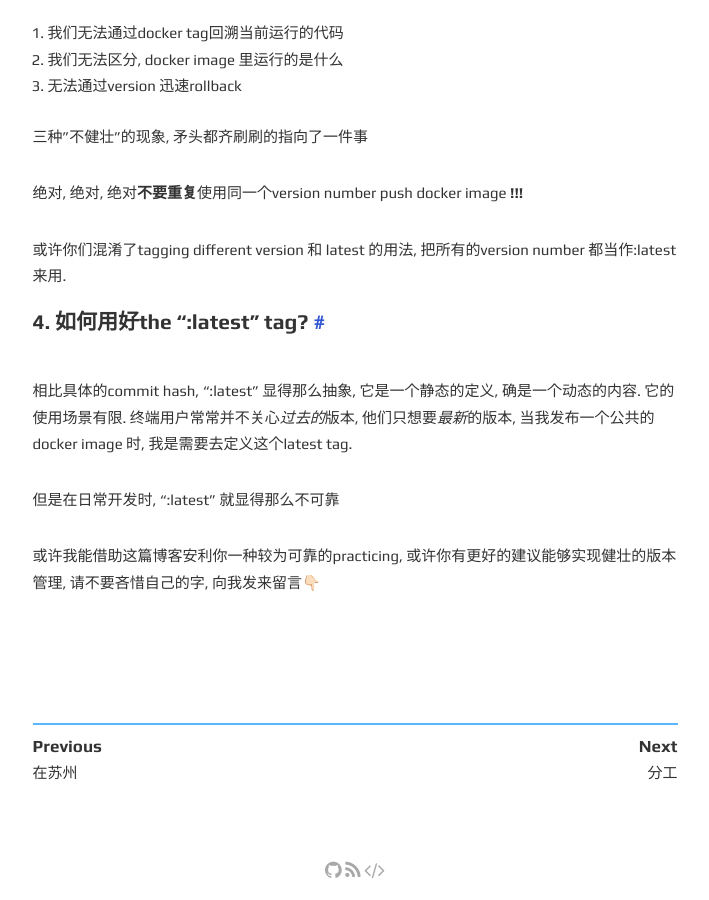
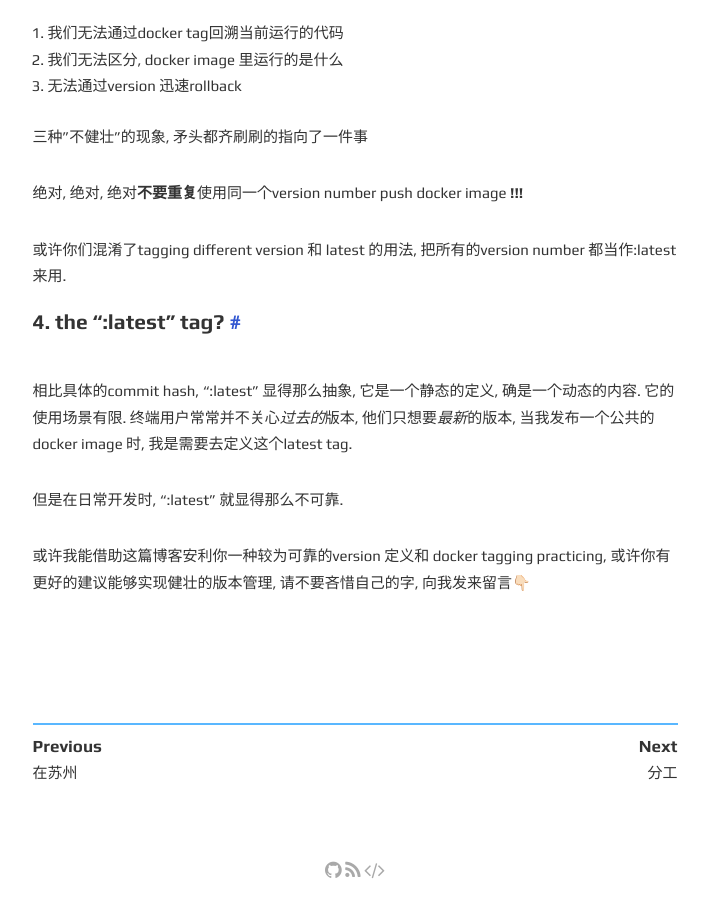
Before and after one commit to DavideBri/Gesko, a Jekyll site: the page built from _posts/2022-02-18-tagging-docker.md, in a window 1280 px wide and 900 px high, scrolled down 1812 px. Shown: the whole window, without its empty margins (285-994 px from the left). Built offline with Jekyll 4.4.1, drawn with Linux system fonts in a browser that asks for light colours; comment, search, counter and statistics services are not loaded; some of the changed text lies outside the part shown.

Commit message:
docker tagging

```diff
--- a/_posts/2022-02-18-tagging-docker.md
+++ b/_posts/2022-02-18-tagging-docker.md
@@ -24,6 +25,7 @@ published: true
 这种版本定义方法, 在公共的docker image 里使用广泛. 但是你的项目如果只是一个private docker image 时, 就大可不必使用SemVer 了, 因为在自动化的过程中, 这样的版本定义方式就不那么"智能"了.
 
 什么是so called "智能"的版本定义呢? 我希望我的软件能够每次build 都发布, 每次发布都不用绞尽脑汁来思考这个版本的意义, 而且, 它还能迅速定位到我的代码版本. 最重要的是, 这是一系列的自动化机制.
+
 
 #### 2. 你的容器里, 到底他妈的, 他妈的运行的是他妈的什么东西?!
 无数次, 无数次, 当我问你, 现在运行的程序包括了什么内容? 你无数次的答不上来~ 问题出在哪呢?
@@ -42,6 +44,7 @@ published: true
 
 答案是docker tag 一定要有git commit hash. 要达成回溯的目的, 这个docker tag 需要明确体现code commit 中的信息, 目前十分流行的方式是在docker tag 中加入commit hash. 即便是当我们在发布公共docker image 时, 我也强烈建议使用SemVer 加上commit hash 的方式来定义version.
 
+
 #### 3. 一种健壮的版本定义
 please define "健壮" 二字.
 
@@ -57,11 +60,11 @@ please define "健壮" 二字.
 
 或许你们混淆了tagging different version 和 latest 的用法, 把所有的version number 都当作:latest 来用.
 
-#### 4. 如何用好the ":latest" tag?
+
+#### 4. the ":latest" tag?
 相比具体的commit hash, ":latest" 显得那么抽象, 它是一个静态的定义, 确是一个动态的内容. 它的使用场景有限. 终端用户常常并不关心*过去的*版本, 他们只想要*最新*的版本, 当我发布一个公共的docker image 时, 我是需要去定义这个latest tag.
 
-但是在日常开发时, ":latest" 就显得那么不可靠
+但是在日常开发时, ":latest" 就显得那么不可靠.
 
 
-
-或许我能借助这篇博客安利你一种较为可靠的practicing, 或许你有更好的建议能够实现健壮的版本管理, 请不要吝惜自己的字, 向我发来留言👇🏻️
+或许我能借助这篇博客安利你一种较为可靠的version 定义和 docker tagging practicing, 或许你有更好的建议能够实现健壮的版本管理, 请不要吝惜自己的字, 向我发来留言👇🏻️
```
Also changed, not shown: other parts of _posts/2022-02-18-tagging-docker.md (+3 -2 lines).
